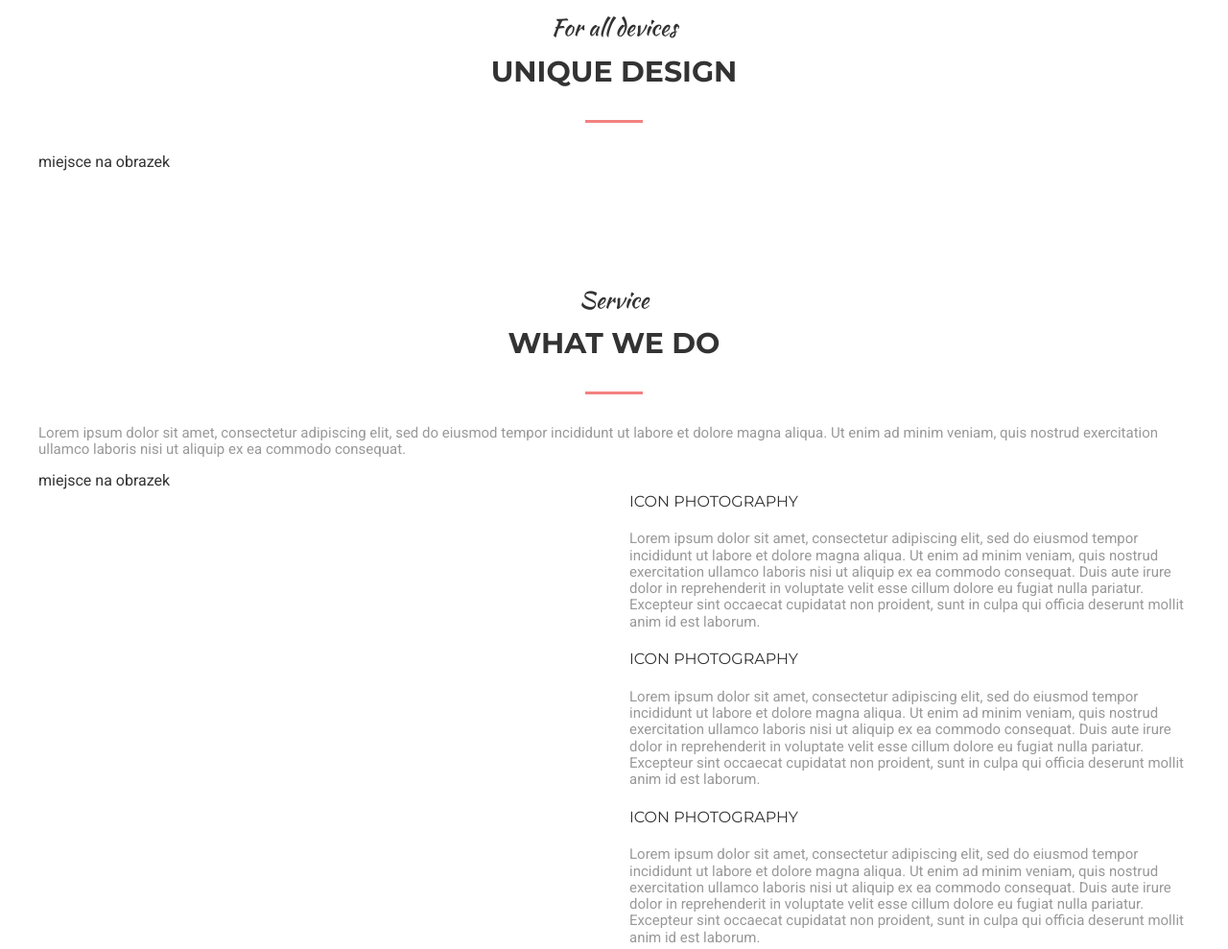
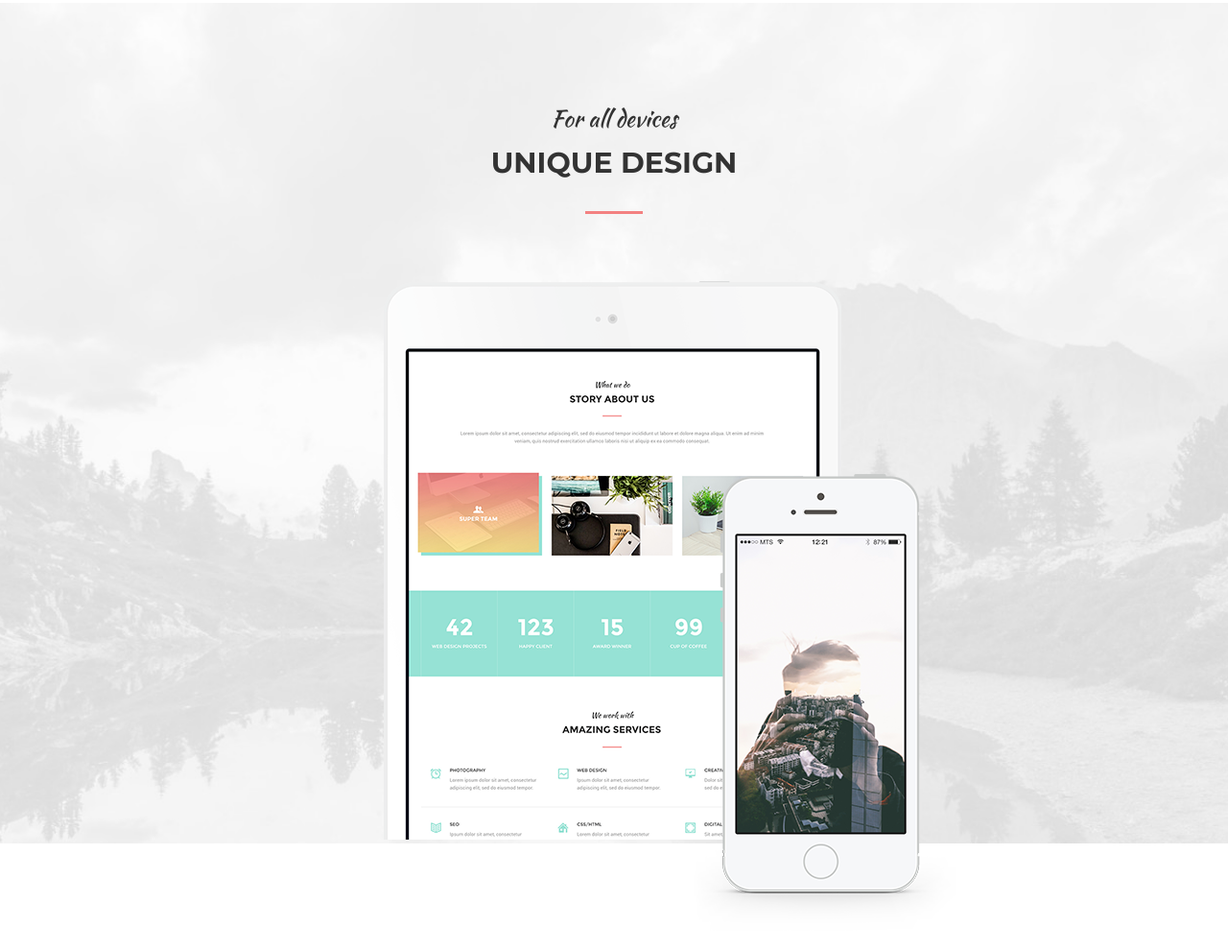
Before and after one commit to zanetagorska/mogo, a website: page app/index.html in a window 1280 px wide. Shown: the part 2088-3077 px from the top of the page at 96% size. Drawn offline with Linux system fonts and the light colour scheme.

Commit message:
Completed feature styles

```diff
--- a/app/assets/styles/modules/_page-section.css
+++ b/app/assets/styles/modules/_page-section.css
@@ -16,6 +16,36 @@
     background-color: $mainBlue;
   }
 
+  &--feature {
+    padding-top: 0;
+    background: #eee;
+    position: relative;
+    @mixin atSmall {
+      padding-top: 95px;
+    }
+
+    @mixin atMedium {
+      background: url("../../assets/images/feature-bg-effect.jpg") top center no-repeat;
+      background-size: cover;
+    }
+
+    .feature__ipad {
+      position: relative;
+      left: 50%;
+      transform: translateX(-50%);
+    }
+
+    .feature__iphone {
+      position: absolute;
+      bottom: -91px;
+      left: 56.5%;
+      width: 50%;
+      @mixin atSmall {
+        width: auto;
+      }
+    }
+  }
+
   &__main-description {
     line-height: 1.5;
     max-width: 955px;
--- a/app/index.html
+++ b/app/index.html
@@ -70,7 +70,7 @@
       <p class="page-section__main-description">Lorem ipsum dolor sit amet, consectetur adipiscing elit, sed do eiusmod tempor incididunt ut labore et dolore magna aliqua. Ut enim ad minim veniam, quis nostrud exercitation ullamco laboris nisi ut aliquip ex ea commodo consequat.</p>
       <div class="row row--gutters row--margin-t-larger">
         <div class="row__sm-4 row__bottom-margin-until-small">
-          <div class="img-container">
+          <div class="img-container img-container--gradient">
             <div class="img-container__item">
               <img class="img-container__img" src="/assets/images/about1--lg.jpg">
               <div class="img-container__overlay">
@@ -83,7 +83,7 @@
           </div>
         </div>
         <div class="row__sm-4 row__bottom-margin-until-small">
-          <div class="img-container">
+          <div class="img-container--gradient">
             <div class="img-container__item">
               <img class="img-container__img" src="/assets/images/about2--lg.jpg">
               <div class="img-container__overlay">
@@ -96,7 +96,7 @@
           </div>
         </div>
         <div class="row__sm-4 row__bottom-margin-until-small">
-          <div class="img-container">
+          <div class="img-container--gradient">
             <div class="img-container__item">
               <img class="img-container__img" src="/assets/images/about3--lg.jpg">
               <div class="img-container__overlay">
@@ -229,9 +229,8 @@
     <div class="wrapper">
       <h3 class="subheading">For all devices</h3>
       <h2 class="heading">Unique design</h2>
-      <div class="feature__photo">
-      miejsce na obrazek
-      </div>
+        <img class="feature__ipad" src="/assets/images/ipad.png">
+        <img class="feature__iphone" src="/assets/images/iphone.png">
     </div>
   </div>
 
--- a/app/temp/styles/styles.css
+++ b/app/temp/styles/styles.css
@@ -621,22 +621,28 @@ p {
 }
 
 .img-container {
+
+}
+
+/*Images width gradient effect*/
+
+.img-container--gradient {
   width: 100%;
   background: rgb(149, 225, 211);
   cursor: pointer;
 }
 
-.img-container__item {
+.img-container--gradient .img-container__item {
   position: relative;
   transition: all 0.3s ease-out;
   text-align: center;
 }
 
-.img-container__img {
+.img-container--gradient .img-container__img {
   display: block;
 }
 
-.img-container__overlay {
+.img-container--gradient .img-container__overlay {
   position: absolute;
   top: 0;
   left: 0;
@@ -650,7 +656,7 @@ p {
           transform-origin: 100% 100%;
 }
 
-.img-container__icon-group {
+.img-container--gradient .img-container__icon-group {
   position: absolute;
   top: 50%;
   left: 50%;
@@ -660,26 +666,26 @@ p {
   transition: all 0.3s ease-out;
 }
 
-.img-container__icon-text {
+.img-container--gradient .img-container__icon-text {
   margin: 12px auto 0;
   color: #fff;
   text-transform: uppercase;
   font-size: 1.125rem;
 }
 
-.img-container:hover .img-container__item {
+.img-container--gradient:hover .img-container__item {
   -webkit-transform: translate(-10px, -10px);
           transform: translate(-10px, -10px);
 }
 
-.img-container:hover .img-container__overlay {
+.img-container--gradient:hover .img-container__overlay {
   background: linear-gradient(0deg, #fce38a 0%, #f38181 100%);
   opacity: 0.9;
   -webkit-transform: scale(1);
           transform: scale(1);
 }
 
-.img-container:hover .img-container__icon-group {
+.img-container--gradient:hover .img-container__icon-group {
   opacity: 1;
 }
 
@@ -703,6 +709,48 @@ p {
 
 .page-section--facts {
   background-color: rgb(149, 225, 211);
+}
+
+.page-section--feature {
+  padding-top: 0;
+  background: #eee;
+  position: relative;
+}
+
+@media (min-width: 530px) {
+
+  .page-section--feature {
+    padding-top: 95px;
+  }
+}
+
+@media (min-width: 800px) {
+
+  .page-section--feature {
+    background: url("../../assets/images/feature-bg-effect.jpg") top center no-repeat;
+    background-size: cover;
+  }
+}
+
+.page-section--feature .feature__ipad {
+  position: relative;
+  left: 50%;
+  -webkit-transform: translateX(-50%);
+          transform: translateX(-50%);
+}
+
+.page-section--feature .feature__iphone {
+  position: absolute;
+  bottom: -91px;
+  left: 56.5%;
+  width: 50%;
+}
+
+@media (min-width: 530px) {
+
+  .page-section--feature .feature__iphone {
+    width: auto;
+  }
 }
 
 .page-section__main-description {
```
Also changed, not shown: app/assets/styles/modules/_img-container.css (+11 -6 lines).
